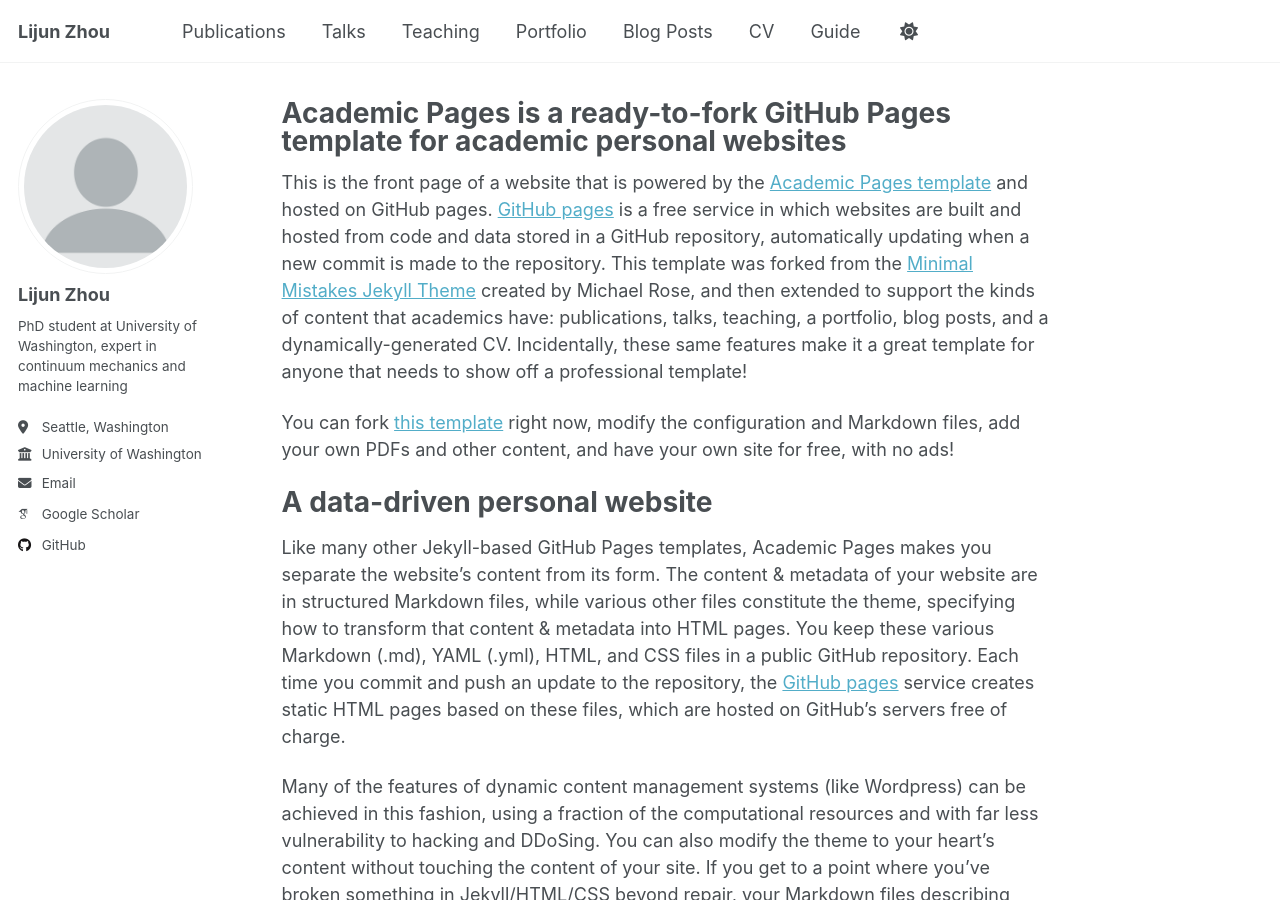
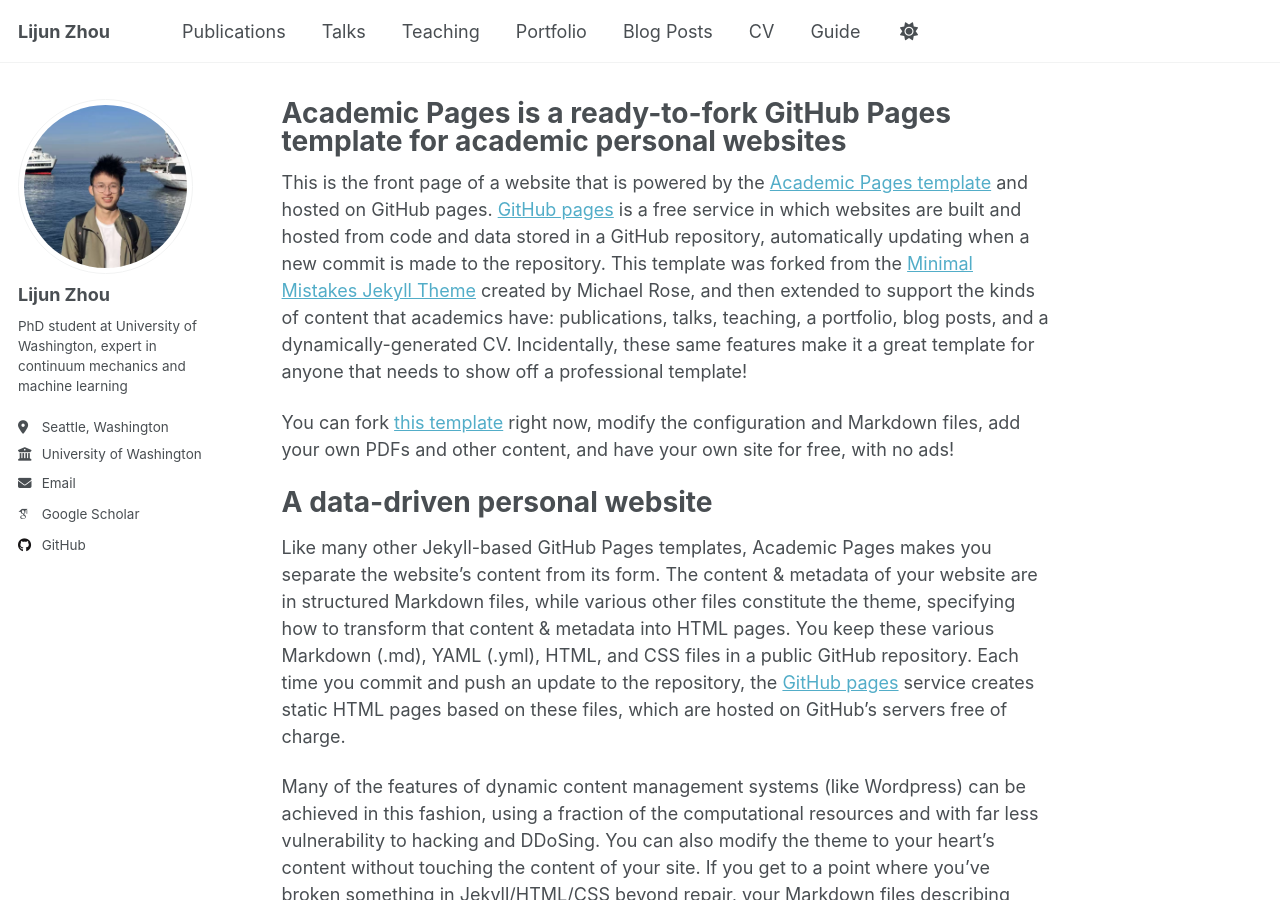
Before and after one commit to zdxbll/zdxbll, a Jekyll site: the page built from _pages/about.md, in a window 1280 px wide and 900 px high. Built offline with Jekyll 4.4.1, drawn with Linux system fonts in a browser that asks for light colours; some web fonts are replaced; a script that is not in the unit is left out.

Commit message:
Update repository and avatar in config file

```diff
--- a/_config.yml
+++ b/_config.yml
@@ -15,14 +15,14 @@ name                     : &name "Lijun Zhou"
 description              : &description "PhD student at University of Washington"
 url                      : https://zdxbll.github.io # the base hostname & protocol for your site e.g. "https://[your GitHub username].github.io" or if you already have some other page hosted on Github then use "https://[your GitHub username].github.io/[Your Repo Name]"
 baseurl                  : "" # the subpath of your site, e.g. "/blog"
-repository               : "zdxbll.github.io"
+repository               : "zdxbll/zdxbll.github.io"
 
 # Site Author - The following control what appear as part of the author content on the side bar.
 #               If a field is blank the icon and link will not appear, otherwise it will be shown.
 #               Additional customization can be done by editing /_includes/author-profile.html
 author:
   # Biographic information
-  avatar           : "profile.png"
+  avatar           : "Lijun_profile.png"
   name             : "Lijun Zhou"
   pronouns         : # example: "he/his"
   bio              : "PhD student at University of Washington, expert in continuum mechanics and machine learning"
```
